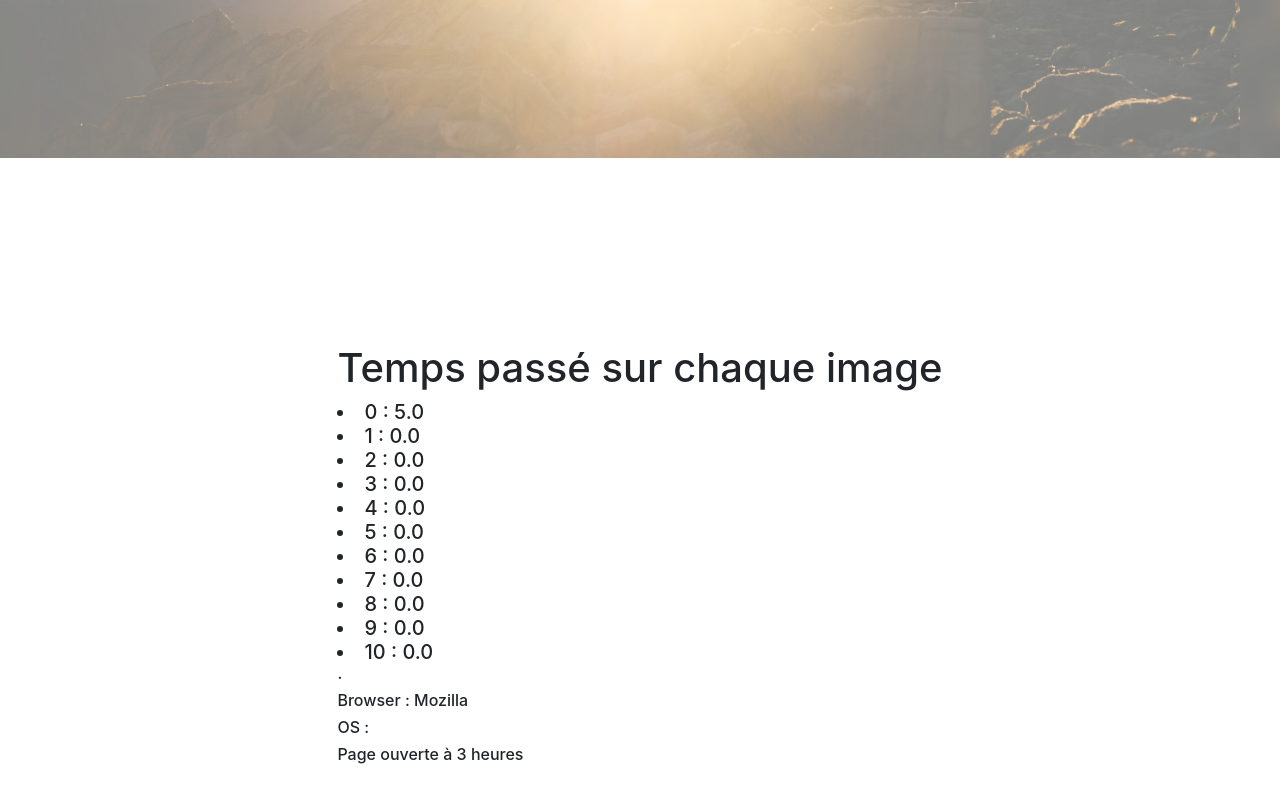
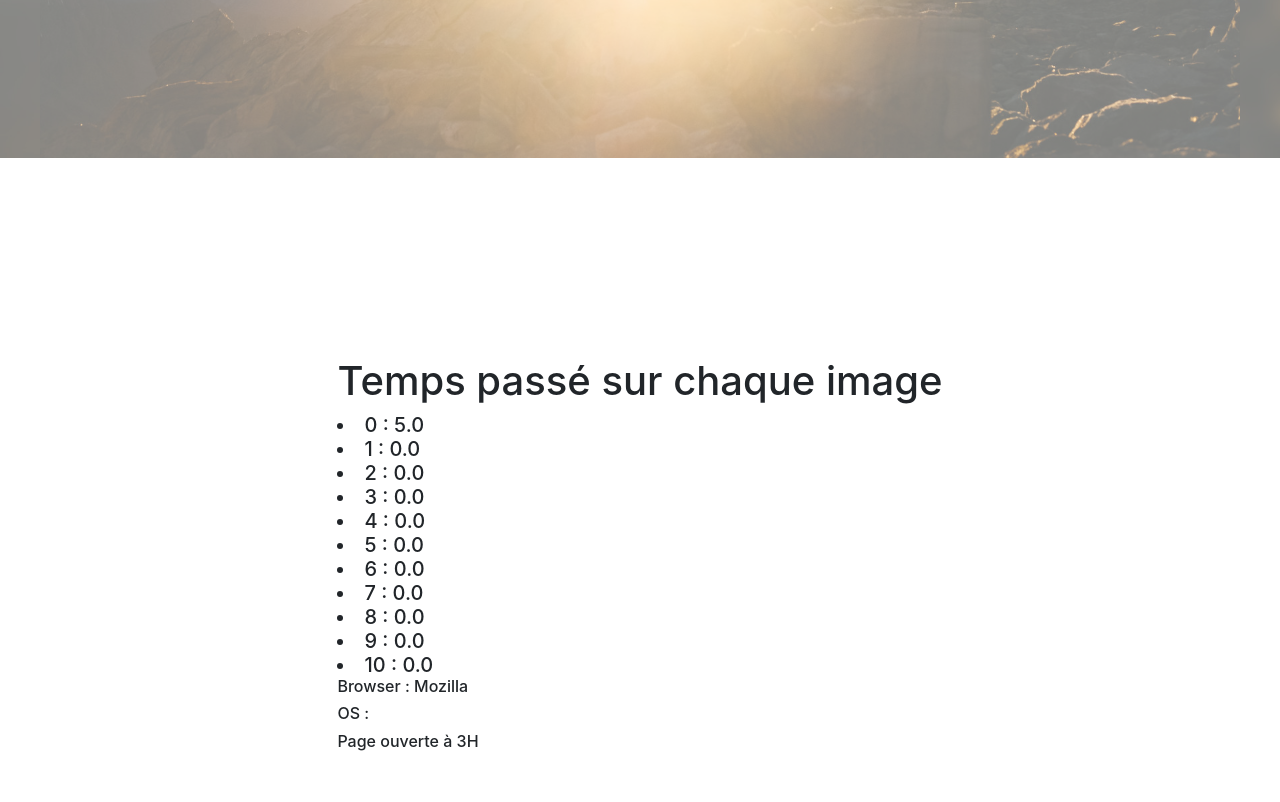
Before and after one commit to LeEdouard/Project, a React (Create React App) app: page /inspiration in a window 1280 px wide. Shown: the part 7842-8644 px from the top of the page. Built offline with nearby package versions, Linux system fonts and the light colour scheme; no server answers.

Commit message:
project4 fixed

```diff
--- a/src/projet1-4/projet1-4.jsx
+++ b/src/projet1-4/projet1-4.jsx
@@ -1,5 +1,4 @@
 import React, { Component } from "react";
-import $ from "jquery";
 import { FontAwesomeIcon } from "@fortawesome/react-fontawesome";
 import {
   faAngleDoubleDown,
@@ -27,7 +26,7 @@ class Projet14 extends Component {
 
     const d = new Date();
     this.setState({
-      dateOpen: "Page ouverte à " + d.getHours() + " heures"
+      dateOpen: "Page ouverte à " + d.getHours() + "H"
     });
 
     let allSections = document.getElementsByTagName("section");
@@ -167,7 +166,6 @@ class Projet14 extends Component {
                   </li>
                 );
               })}
-              <h6 id="ip">.</h6>
               <h6>Browser : {window.navigator.appCodeName}</h6>
               <h6>OS : {window.navigator.oscpu}</h6>
               <h6>{this.state.dateOpen}</h6>
@@ -178,7 +176,5 @@ class Projet14 extends Component {
     );
   }
 }
-$.getJSON("https://api.ipify.org?format=json", function(data) {
-  $("#ip").html("IP : " + data.ip);
-});
+
 export default Projet14;
```
